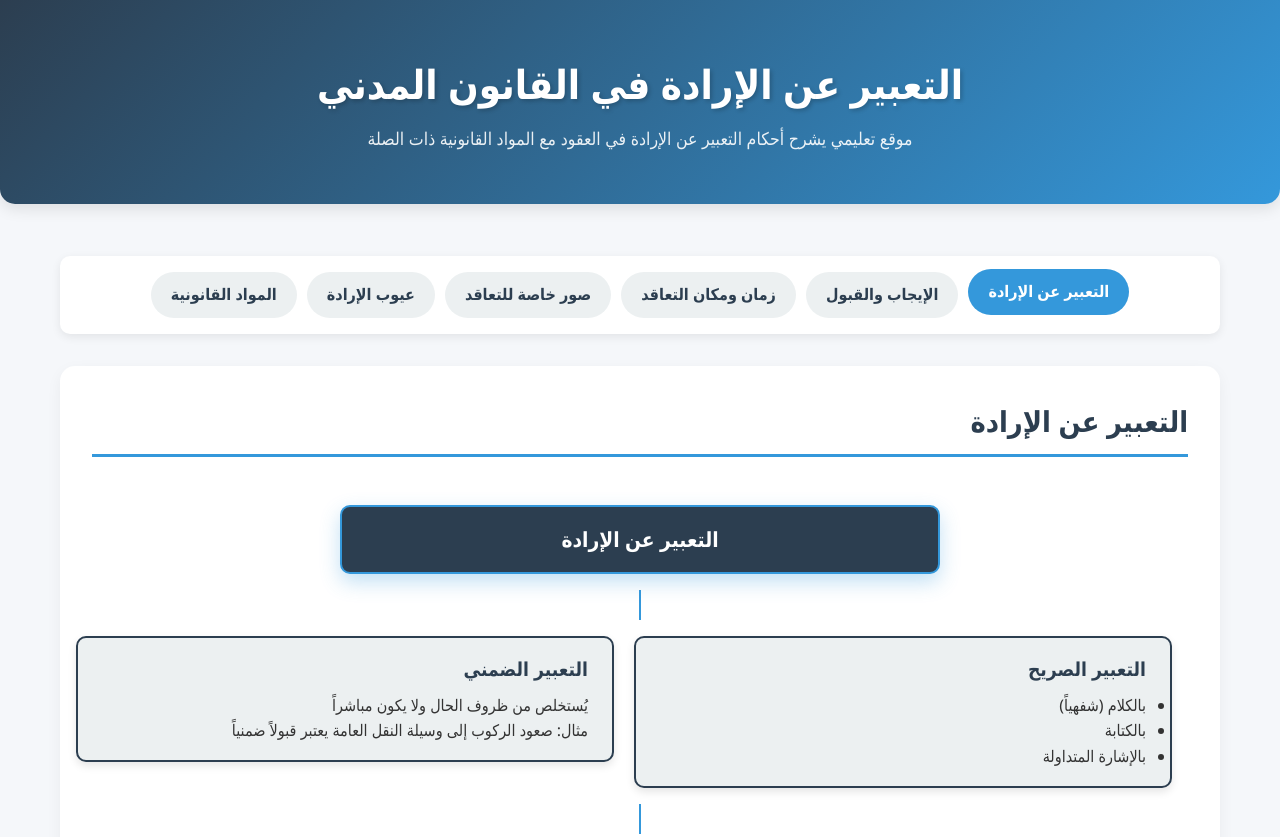
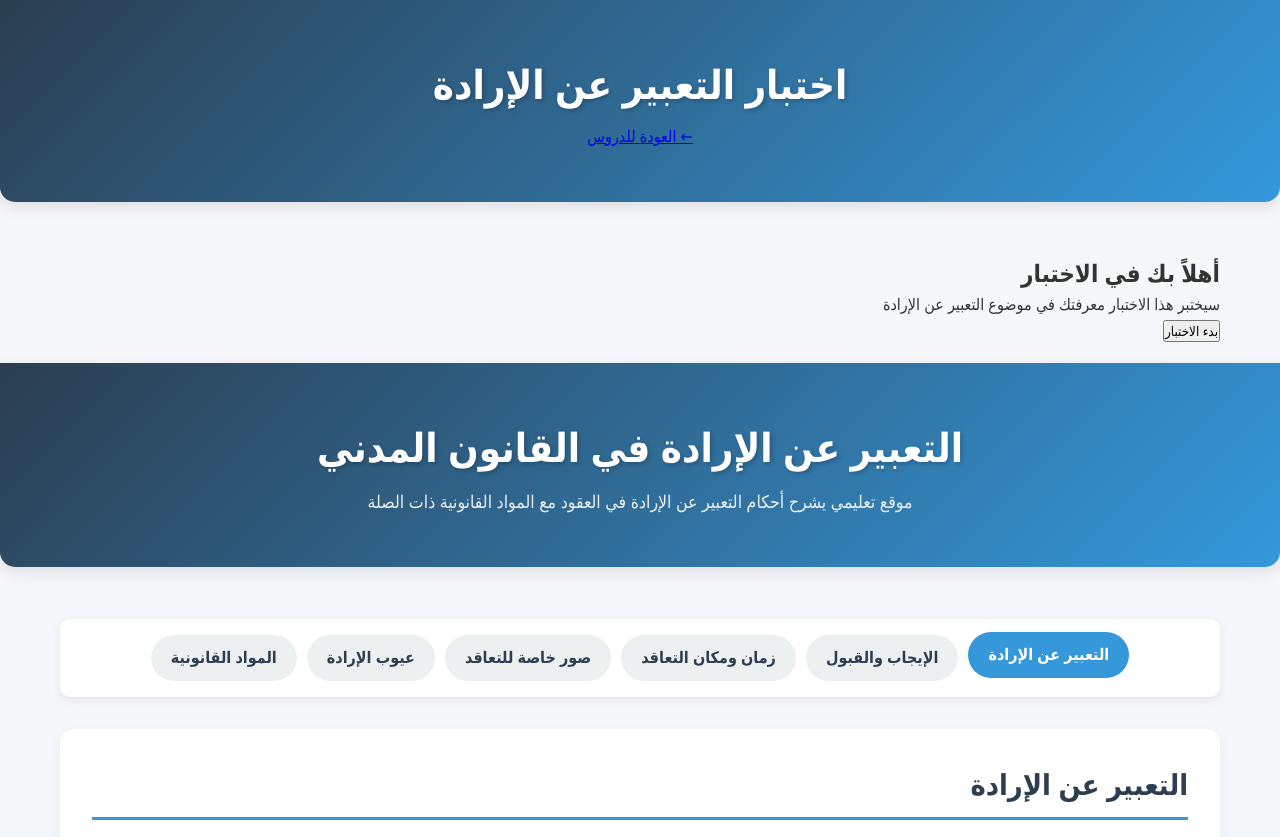
Before and after one commit to rezx980/madani, a plain HTML site: page index.html in a window 1280 px wide. Shown: the top 837 px of the page. Drawn offline with Linux system fonts and the light colour scheme.

Commit message:
Update index.html

```diff
--- a/index.html
+++ b/index.html
@@ -1,5 +1,31 @@
 <!DOCTYPE html>
 <html lang="ar" dir="rtl">
+    <head>
+    <meta charset="UTF-8">
+    <meta name="viewport" content="width=device-width, initial-scale=1.0">
+    <title>اختبار التعبير عن الإرادة</title>
+    <link rel="stylesheet" href="quiz-style.css">
+</head>
+<body>
+    <header>
+        <div class="container">
+            <h1>اختبار التعبير عن الإرادة</h1>
+            <a href="index.html" class="back-btn">← العودة للدروس</a>
+        </div>
+    </header>
+
+    <div class="container">
+        <!-- محتوى الاختبار هنا -->
+        <div class="quiz-start">
+            <h2>أهلاً بك في الاختبار</h2>
+            <p>سيختبر هذا الاختبار معرفتك في موضوع التعبير عن الإرادة</p>
+            <button id="start-btn">بدء الاختبار</button>
+        </div>
+    </div>
+
+    <script src="quiz-script.js"></script>
+</body>
+
 <head>
     <meta charset="UTF-8">
     <meta name="viewport" content="width=device-width, initial-scale=1.0">
```
